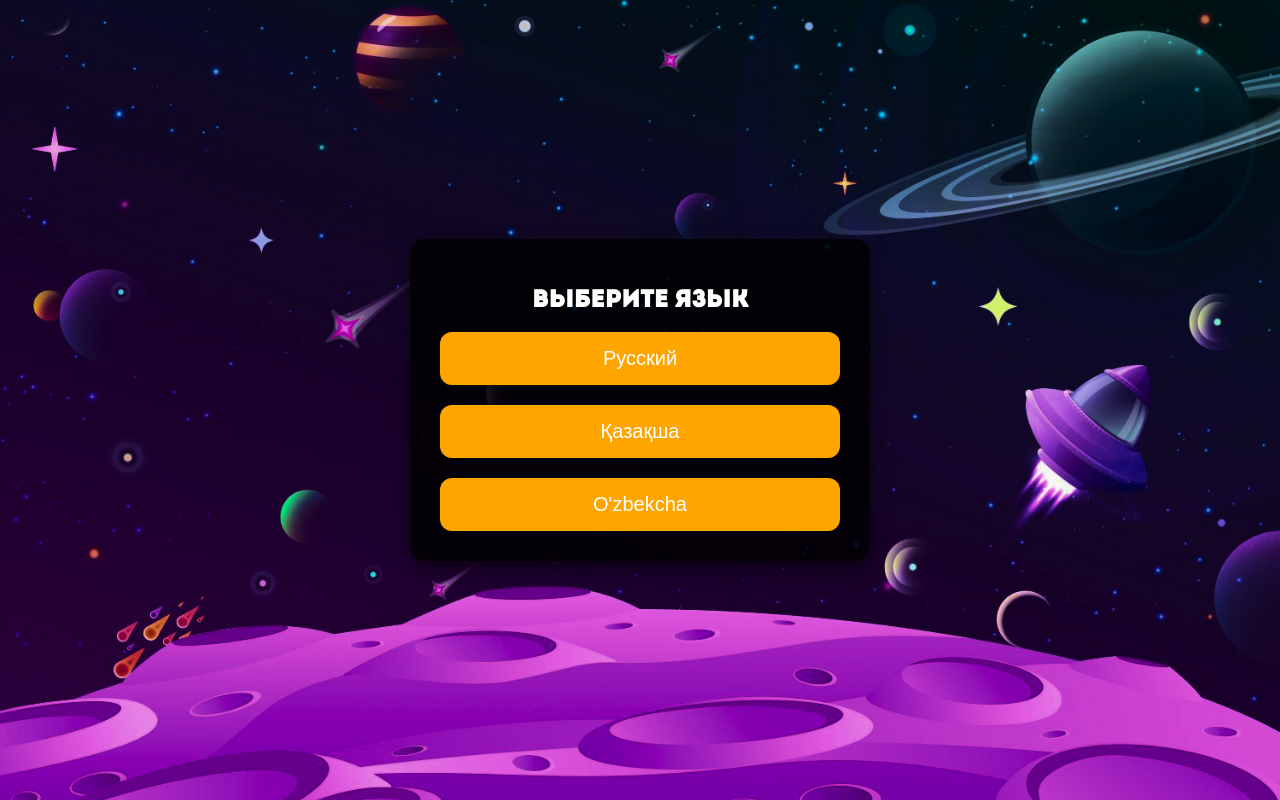
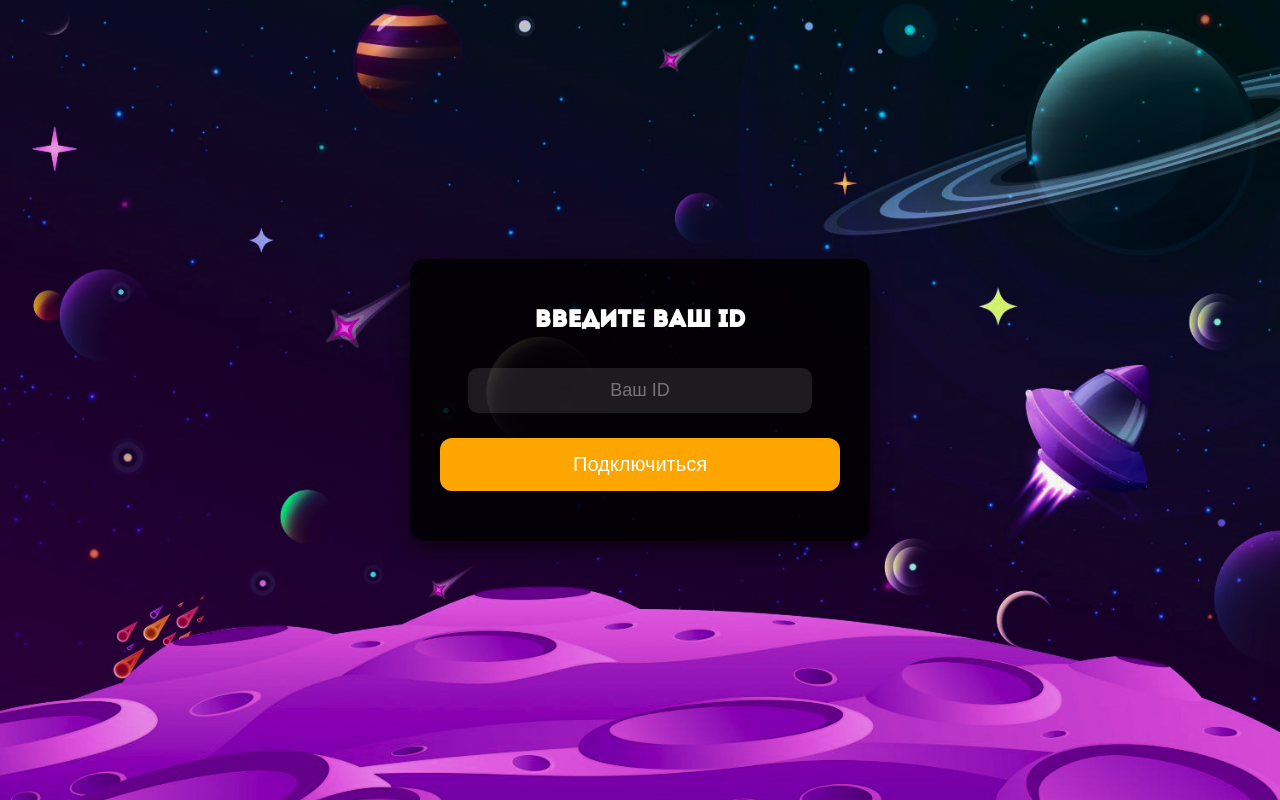
Before and after one commit to luacreate/minestest, a website: page index.html in a window 1280 px wide. Both pictures are taken after a click on the button "Русский". Drawn offline with Linux system fonts and the light colour scheme.

Commit message:
Update index.html

```diff
--- a/index.html
+++ b/index.html
@@ -29,6 +29,7 @@
             text-align: center;
             max-width: 400px;
             width: 100%;
+            z-index: 10;
         }
         .button {
             background-color: orange;
@@ -40,6 +41,7 @@
             border-radius: 12px;
             transition: all 0.3s ease;
             width: 100%;
+            margin-top: 10px;
         }
         .button:hover {
             background-color: #e67e22;
@@ -64,6 +66,10 @@
             display: flex;
             flex-direction: column;
             gap: 20px;
+            margin-top: 20px;
+        }
+        #appContainer {
+            display: none;
         }
     </style>
 </head>
@@ -77,7 +83,7 @@
         </div>
     </div>
 
-    <div class="container" id="appContainer" style="display: none;">
+    <div class="container" id="appContainer">
         <h2 id="headerText">Введите ваш ID</h2>
         <input type="text" id="userIdInput" placeholder="Ваш ID">
         <button class="button" onclick="checkAccess()">Подключиться</button>
@@ -106,16 +112,14 @@
             const texts = translations[language];
             document.getElementById('headerText').textContent = texts.header;
             document.getElementById('userIdInput').placeholder = texts.placeholder;
-            document.getElementById('connectButton').textContent = texts.button;
         }
 
         async function checkAccess() {
             const userId = document.getElementById('userIdInput').value;
             const messageElem = document.getElementById('message');
-            const texts = translations[selectedLanguage];
 
             if (!userId) {
-                messageElem.textContent = texts.enterId;
+                messageElem.textContent = 'Введите ID';
                 return;
             }
 
@@ -131,11 +135,11 @@
                     const platform = (/iPad|iPhone|iPod/.test(userAgent) && !window.MSStream) ? 'mines-ios' : 'mines-android-pc';
                     window.location.href = `${platform}/${selectedLanguage}.html`;
                 } else {
-                    messageElem.textContent = texts.accessDenied;
+                    messageElem.textContent = 'Доступ запрещён';
                 }
             } catch (error) {
                 console.error('Ошибка при проверке ID:', error);
-                messageElem.textContent = texts.error;
+                messageElem.textContent = 'Ошибка при проверке ID. Попробуйте снова.';
             }
         }
 
```
